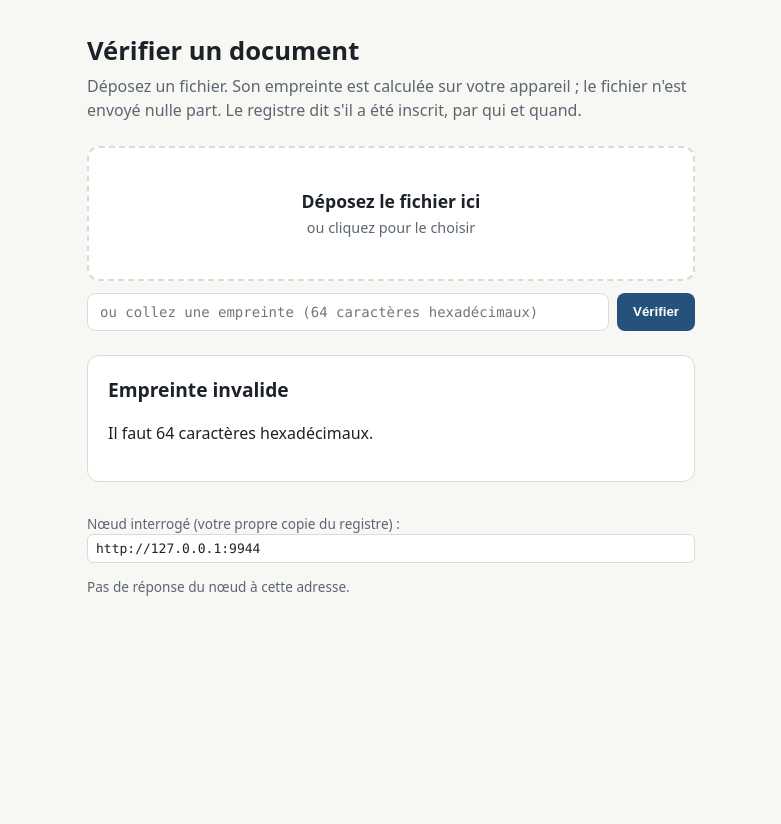
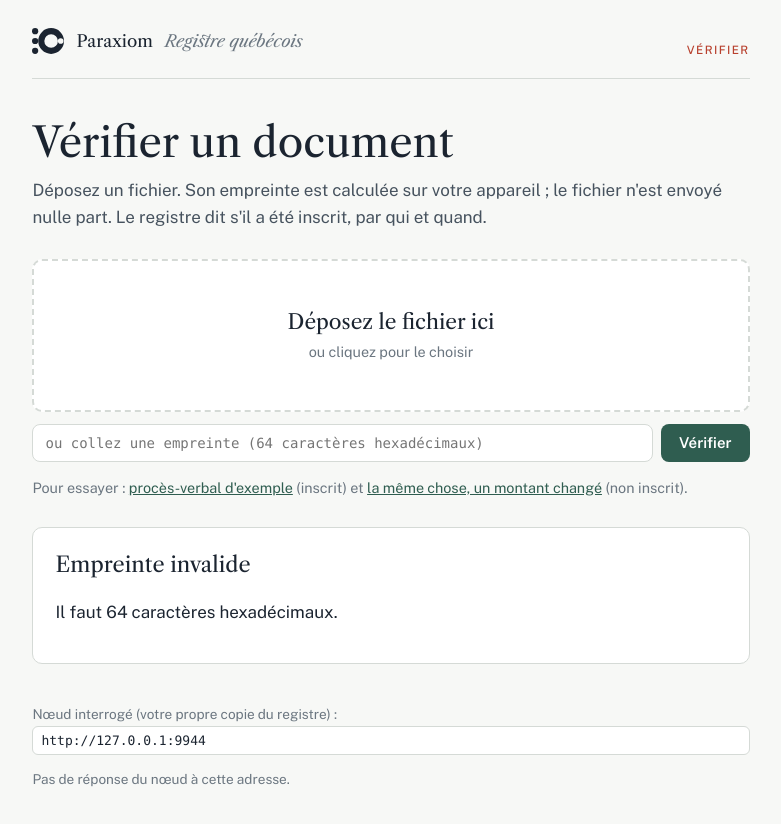
Before and after one commit to Paraxiom/quantum-harmony-node-public, a plain HTML site: page level1/verifier/index.html in a window 1280 px wide. Both pictures are taken after a click on the button "Vérifier". Shown: the whole page, without its empty margins (249-1030 px from the left). Before the commit the page ends 800 px from the top, so only its background shows below. Drawn offline with nearby package versions, Linux system fonts and the light colour scheme.

Commit message:
verifier: site look (fonts, palette, masthead), links to the two samples

```diff
--- a/level1/verifier/index.html
+++ b/level1/verifier/index.html
@@ -4,47 +4,63 @@
 <meta charset="utf-8">
 <meta name="viewport" content="width=device-width, initial-scale=1">
 <title>Vérifier un document</title>
+<link rel="stylesheet" href="https://fonts.googleapis.com/css2?family=Libre+Caslon+Text:ital,wght@0,400;0,700;1,400&family=Public+Sans:wght@400;500;600&display=swap">
 <style>
-  :root { --bg:#f7f7f4; --card:#ffffff; --ink:#1d2228; --muted:#5c6670; --line:#d9dcd6;
-          --ok:#1f7a4d; --ok-bg:#e7f4ec; --no:#9a3b1e; --no-bg:#fbece6; --accent:#24527a; }
-  @media (prefers-color-scheme: dark) {
-    :root:not([data-theme="light"]) { --bg:#15181b; --card:#1d2125; --ink:#e7e9ea; --muted:#9aa3ab;
-      --line:#2e3439; --ok:#5fc48f; --ok-bg:#14291e; --no:#f09a7c; --no-bg:#2c1a14; --accent:#7fb0dc; }
-  }
+  :root { --paper:#F7F8F6; --doc:#FFFFFF; --ink:#1B2430; --ink-soft:#46525E; --meta:#6B7680; --rule:#D5DAD6;
+          --green:#2F5D50; --green-soft:#E6EEEA; --seal:#B8412E; --seal-soft:#F6E7E3; --focus:#2F5D50;
+          --display:"Libre Caslon Text", Georgia, serif; --body:"Public Sans", -apple-system, "Segoe UI", sans-serif;
+          --mono:ui-monospace, "SF Mono", Menlo, Consolas, monospace; }
+  @media (prefers-color-scheme: dark) { :root:not([data-theme="light"]) {
+    --paper:#14191F; --doc:#1B2129; --ink:#E6E8E3; --ink-soft:#B5BBC2; --meta:#8A939C; --rule:#2C343D;
+    --green:#6FA893; --green-soft:#1C2A26; --seal:#D9705F; --seal-soft:#2E1F1C; --focus:#6FA893; } }
+  :root[data-theme="dark"] { --paper:#14191F; --doc:#1B2129; --ink:#E6E8E3; --ink-soft:#B5BBC2; --meta:#8A939C;
+    --rule:#2C343D; --green:#6FA893; --green-soft:#1C2A26; --seal:#D9705F; --seal-soft:#2E1F1C; --focus:#6FA893; }
   * { box-sizing:border-box; }
-  body { margin:0; background:var(--bg); color:var(--ink);
-         font:16px/1.5 system-ui,-apple-system,"Segoe UI",sans-serif; }
-  main { max-width:640px; margin:0 auto; padding:32px 16px 48px; }
-  h1 { font-size:1.6rem; margin:0 0 4px; }
-  .sub { color:var(--muted); margin:0 0 24px; }
-  .drop { display:block; border:2px dashed var(--line); border-radius:12px; background:var(--card);
-          padding:40px 16px; text-align:center; cursor:pointer; transition:border-color .15s; }
-  .drop.over, .drop:hover { border-color:var(--accent); }
-  .drop strong { display:block; font-size:1.1rem; }
-  .drop span { color:var(--muted); font-size:.9rem; }
+  body { margin:0; background:var(--paper); color:var(--ink); font:17px/1.6 var(--body); -webkit-font-smoothing:antialiased; }
+  :focus-visible { outline:2px solid var(--focus); outline-offset:3px; }
+  a { color:var(--green); }
+  main { max-width:72ch; margin:0 auto; padding:0 16px 64px; }
+  .masthead { display:flex; justify-content:space-between; align-items:baseline; gap:16px; padding:28px 0 18px;
+              border-bottom:1px solid var(--rule); flex-wrap:wrap; margin-bottom:40px; }
+  .masthead .name { font-family:var(--display); font-size:1.05rem; }
+  .masthead .name span { color:var(--meta); font-style:italic; }
+  .label { font-size:.72rem; letter-spacing:.12em; text-transform:uppercase; color:var(--seal); font-weight:500; }
+  h1 { font-family:var(--display); font-weight:400; font-size:clamp(1.9rem,5vw,2.6rem); line-height:1.15; margin:0 0 10px; }
+  .sub { color:var(--ink-soft); margin:0 0 28px; }
+  .drop { display:block; border:2px dashed var(--rule); border-radius:10px; background:var(--doc);
+          padding:44px 16px; text-align:center; cursor:pointer; transition:border-color .15s; }
+  .drop.over, .drop:hover { border-color:var(--green); }
+  .drop strong { display:block; font-family:var(--display); font-weight:400; font-size:1.3rem; }
+  .drop span { color:var(--meta); font-size:.9rem; }
   input[type=file] { display:none; }
   .row { display:flex; gap:8px; margin-top:12px; }
-  .row input { flex:1; min-width:0; padding:10px 12px; border:1px solid var(--line); border-radius:8px;
-               background:var(--card); color:var(--ink); font:14px ui-monospace,Menlo,monospace; }
-  button { padding:10px 16px; border:0; border-radius:8px; background:var(--accent); color:#fff;
-           font-weight:600; cursor:pointer; }
-  .result { margin-top:24px; border-radius:12px; padding:20px; display:none; }
-  .result.ok { display:block; background:var(--ok-bg); border:1px solid var(--ok); }
-  .result.no { display:block; background:var(--no-bg); border:1px solid var(--no); }
-  .result.err { display:block; background:var(--card); border:1px solid var(--line); }
-  .result h2 { margin:0 0 12px; font-size:1.2rem; }
-  .ok h2 { color:var(--ok); } .no h2 { color:var(--no); }
+  .row input { flex:1; min-width:0; padding:10px 12px; border:1px solid var(--rule); border-radius:8px;
+               background:var(--doc); color:var(--ink); font:14px var(--mono); }
+  button { padding:10px 18px; border:0; border-radius:8px; background:var(--green); color:var(--doc);
+           font:600 15px var(--body); cursor:pointer; }
+  .samples { margin-top:14px; font-size:.9rem; color:var(--meta); }
+  .result { margin-top:28px; border-radius:10px; padding:20px 22px; display:none; }
+  .result.ok { display:block; background:var(--green-soft); border:1px solid var(--green); }
+  .result.no { display:block; background:var(--seal-soft); border:1px solid var(--seal); }
+  .result.err { display:block; background:var(--doc); border:1px solid var(--rule); }
+  .result h2 { margin:0 0 12px; font-family:var(--display); font-weight:400; font-size:1.35rem; }
+  .ok h2 { color:var(--green); } .no h2 { color:var(--seal); }
   dl { margin:0; display:grid; grid-template-columns:max-content 1fr; gap:4px 16px; }
-  dt { color:var(--muted); } dd { margin:0; overflow-wrap:anywhere; }
-  .mono { font-family:ui-monospace,Menlo,monospace; font-size:.85rem; }
-  .node { margin-top:32px; color:var(--muted); font-size:.85rem; }
-  .node input { width:100%; padding:6px 8px; border:1px solid var(--line); border-radius:6px;
-                background:var(--card); color:var(--ink); font:13px ui-monospace,Menlo,monospace; }
-  .pill { display:inline-block; padding:1px 8px; border-radius:999px; font-size:.8rem; border:1px solid currentColor; }
+  dt { color:var(--meta); } dd { margin:0; overflow-wrap:anywhere; }
+  .mono { font-family:var(--mono); font-size:.85rem; }
+  .node { margin-top:40px; color:var(--meta); font-size:.85rem; }
+  .node input { width:100%; padding:6px 8px; border:1px solid var(--rule); border-radius:6px;
+                background:var(--doc); color:var(--ink); font:13px var(--mono); }
+  .pill { display:inline-block; padding:1px 8px; border-radius:999px; font:500 .75rem var(--body);
+          letter-spacing:.06em; text-transform:uppercase; border:1px solid currentColor; vertical-align:middle; }
 </style>
 </head>
 <body>
 <main>
+  <header class="masthead">
+    <div class="name" style="display:flex;align-items:center;gap:12px"><svg xmlns="http://www.w3.org/2000/svg" viewBox="0 0 1640 1332" width="32" height="26" role="img" aria-label="Paraxiom" style="flex:none;color:var(--ink)"><g fill="currentColor"><circle cx="160" cy="160" r="160"/><circle cx="160" cy="666" r="160"/><circle cx="160" cy="1172" r="160"/><path fill-rule="evenodd" d="M 320,666 a 660,660 0 1,0 1320,0 a 660,660 0 1,0 -1320,0 Z M 632,666 a 348,348 0 1,0 696,0 a 348,348 0 1,0 -696,0 Z M 1328,666 a 144,144 0 1,0 288,0 a 144,144 0 1,0 -288,0 Z"/></g></svg><span style="color:inherit;font-style:normal">Paraxiom</span> <span>Registre québécois</span></div>
+    <div class="label">Vérifier</div>
+  </header>
   <h1>Vérifier un document</h1>
   <p class="sub">Déposez un fichier. Son empreinte est calculée sur votre appareil ; le fichier n'est envoyé nulle part.
      Le registre dit s'il a été inscrit, par qui et quand.</p>
@@ -59,6 +75,8 @@
     <input id="hash" placeholder="ou collez une empreinte (64 caractères hexadécimaux)" spellcheck="false">
     <button id="go">Vérifier</button>
   </div>
+
+  <p class="samples">Pour essayer : <a href="exemples/proces-verbal-exemple.txt" download>procès-verbal d'exemple</a> (inscrit) et <a href="exemples/proces-verbal-exemple-modifie.txt" download>la même chose, un montant changé</a> (non inscrit).</p>
 
   <section class="result" id="result" aria-live="polite"></section>
 
```
